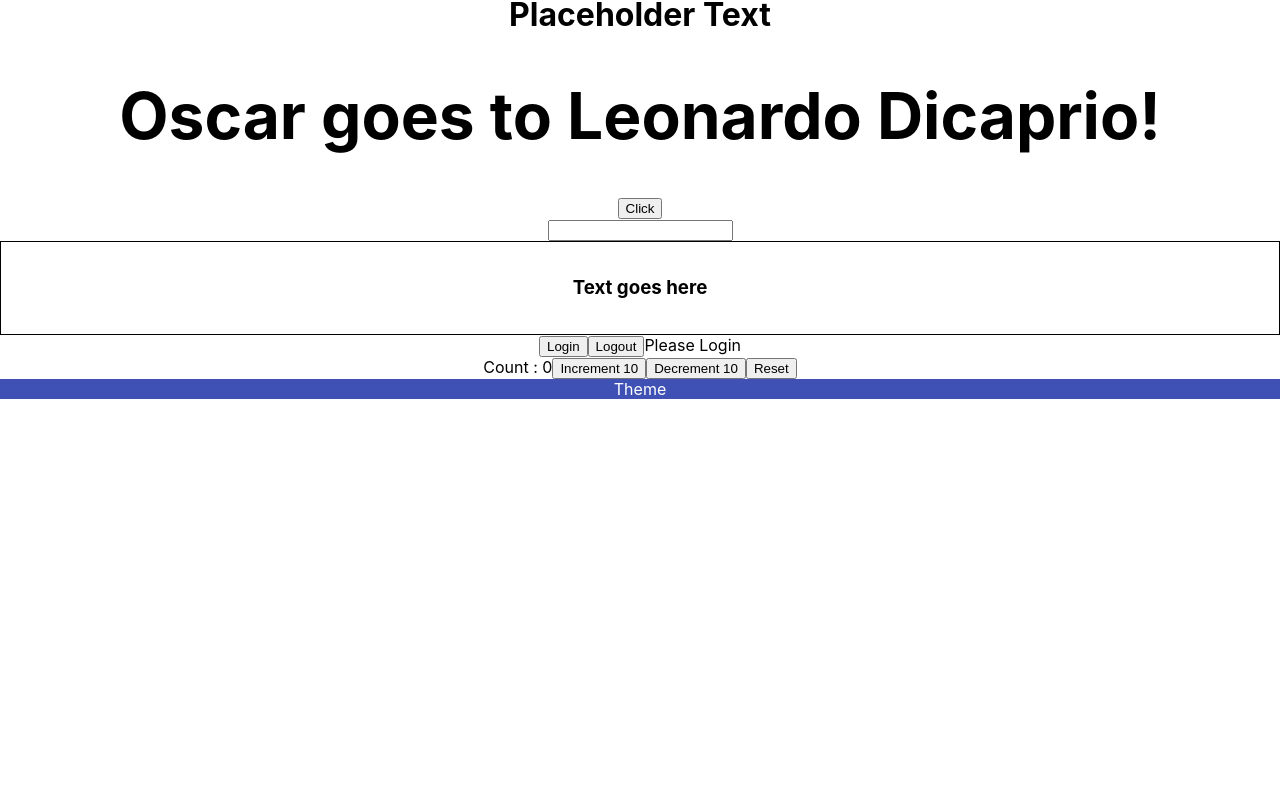
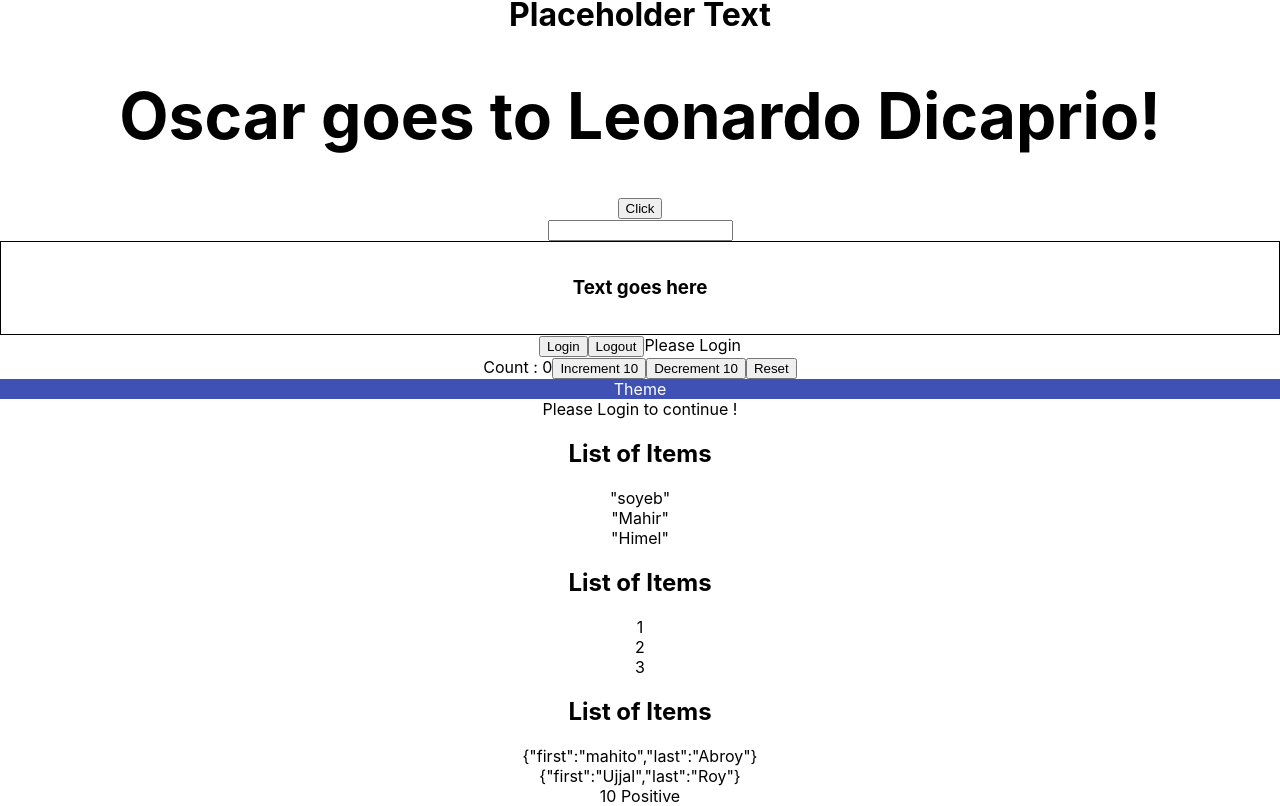
Before and after one commit to Soyebmahir/react-typescript-demo, a React (Create React App) app: page / in a window 1280 px wide. Shown: the part 428-1234 px from the top of the page. Before the commit the page ends 827 px from the top, so only its background shows below. Built offline with nearby package versions, Linux system fonts and the light colour scheme.

Commit message:
lots of things

```diff
--- a/src/App.tsx
+++ b/src/App.tsx
@@ -14,6 +14,10 @@
 
 import {ThemeContextProvider} from './components/Hooks/Context/ThemeContext'
 import Box from './components/Hooks/Context/Box';
+import Private from './components/component-props/Private';
+import Profile from './components/component-props/Profile';
+import List from './components/generics/List';
+import RandomNumber from './components/restricting-props/RandomNumber';
 
 
 function App() {
@@ -59,6 +63,27 @@
       <ThemeContextProvider>
         <Box></Box>
       </ThemeContextProvider>
+      <Private isloggedin={false} Component={Profile}/>
+
+      <List item={['soyeb','Mahir','Himel']} onClick={(item) => console.log(item)
+        }/>
+
+
+        <List item={[1,2,3]} onClick={(item) => console.log(item)
+        }/>
+
+
+        <List item={[{
+          first:'mahito',
+          last:'Abroy'
+        },
+        {
+          first:'Ujjal',
+          last:'Roy'
+        }]} onClick={(item) => console.log(item)
+        }/>
+
+        <RandomNumber value={10} isPositive></RandomNumber>
 
 
     </div>
--- /dev/null
+++ b/src/components/component-props/Login.tsx
@@ -0,0 +1,11 @@
+import React from 'react';
+
+const Login = () => {
+    return (
+        <div>
+            Please Login to continue !
+        </div>
+    );
+};
+
+export default Login;
--- /dev/null
+++ b/src/components/component-props/Private.tsx
@@ -0,0 +1,19 @@
+import React from 'react';
+import Login from './Login';
+import { ProfileProps } from './Profile';
+
+
+type PrivateProps ={
+    isloggedin:boolean,
+    Component:React.ComponentType<ProfileProps>
+}
+
+const Private = ({isloggedin,Component}:PrivateProps) => {
+   if (isloggedin){
+    return <Component name='Soyeb'/>
+   }else{
+    return <Login/>
+   }
+};
+
+export default Private;
--- /dev/null
+++ b/src/components/component-props/Profile.tsx
@@ -0,0 +1,15 @@
+import React from 'react';
+
+export type ProfileProps ={
+    name:string
+}
+
+const Profile = ({name}:ProfileProps) => {
+    return (
+        <div>
+            Private Profile Component -name {name}
+        </div>
+    );
+};
+
+export default Profile;
--- /dev/null
+++ b/src/components/generics/List.tsx
@@ -0,0 +1,24 @@
+import React from "react";
+
+type ListProps <T> = {
+    item: T []
+    onClick:(value: T)=>void
+}
+
+const List = <T extends {} > ({ item, onClick}: ListProps<T> ) => {
+    return (
+        <div>
+            <h2>List of Items</h2>
+            {item.map((item,index) => {
+                return (
+                    <div key={index} onClick={() => onClick(item)}>
+                     {JSON.stringify(item)}
+                        </div>
+                )
+
+            })}
+        </div>
+    );
+};
+
+export default List ;
--- /dev/null
+++ b/src/components/restricting-props/RandomNumber.tsx
@@ -0,0 +1,33 @@
+type NumberType ={
+    value:number
+}
+type PositiveNumber =NumberType & {
+    isPositive:boolean
+    isNegative?:never
+    isZero ?: never
+
+}
+type NegativeNumber =NumberType & {
+    isPositive?:never
+    isNegative: boolean
+    isZero ?: never
+
+}
+type ZeroNumber =NumberType & {
+    isPositive?:never
+    isNegative?:never
+    isZero : boolean
+
+}
+
+type RandomNumberProps =PositiveNumber |NegativeNumber|ZeroNumber
+
+const RandomNumber = ({value,isNegative,isPositive,isZero}:RandomNumberProps) => {
+    return (
+        <div>
+            {value} {isPositive && 'Positive'} {isNegative && 'Negative'} {isZero && 'Zero'}
+        </div>
+    );
+};
+
+export default RandomNumber;
```
